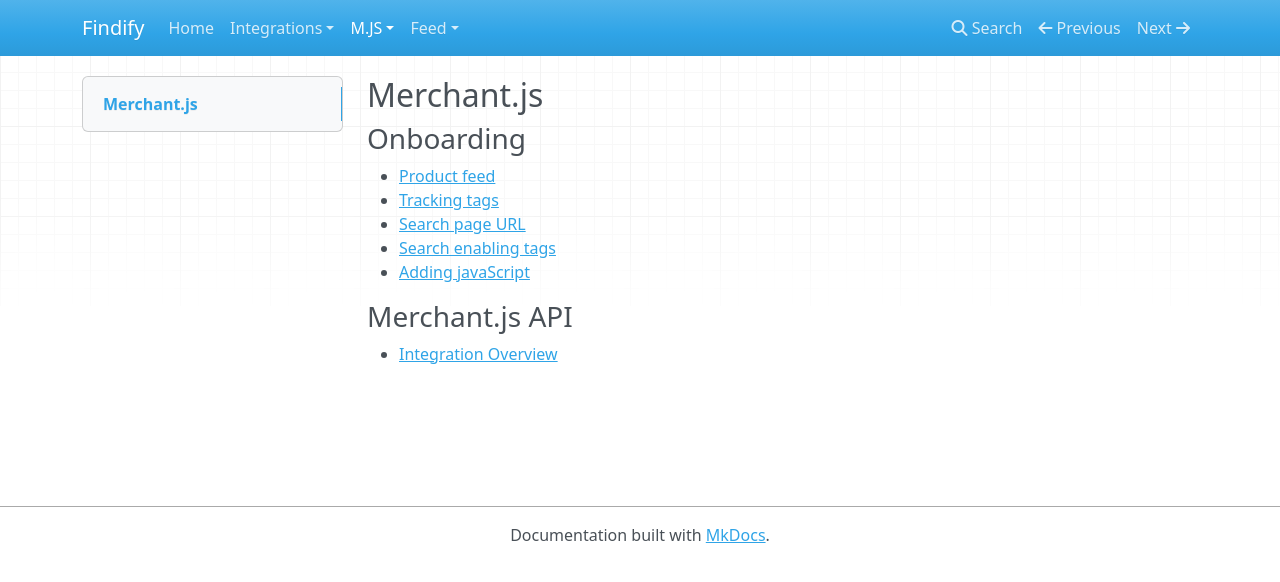
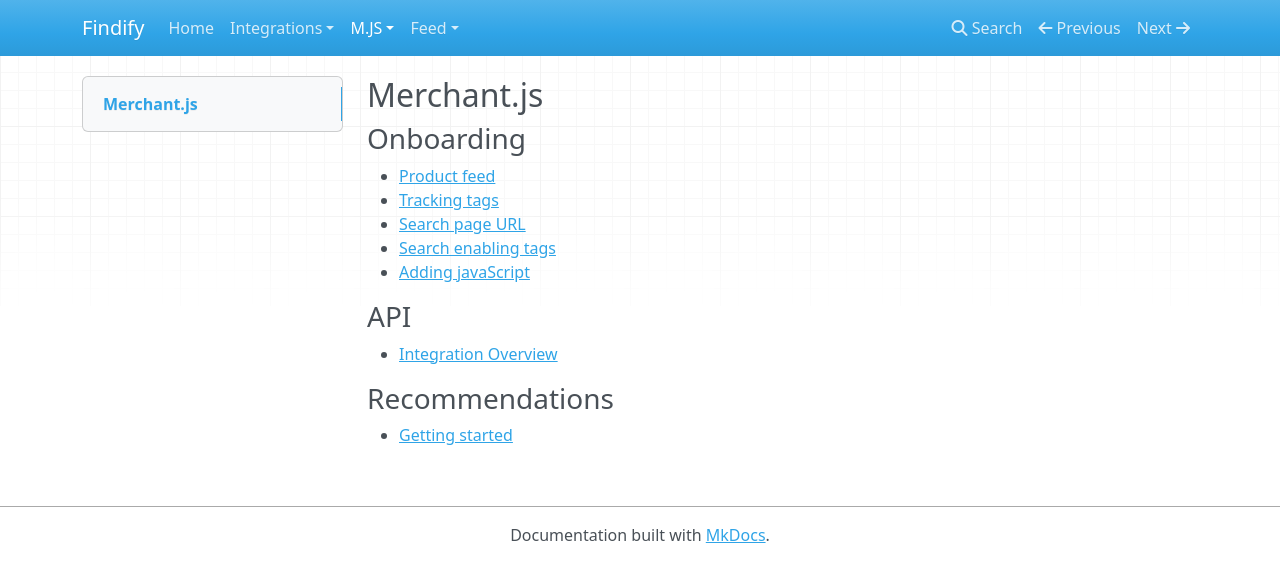
Before and after one commit to hughker/documentation, an MkDocs documentation site: the page built from docs/merchant-js/index.md, in a window 1280 px wide. Shown: the top 582 px of the page. Built offline with MkDocs 1.6.1, drawn with Linux system fonts in a browser that asks for light colours; nearby versions of some CDN libraries; old or Windows-style settings are respelled for this version of MkDocs.

Commit message:
MJS-273: add recommendations widget documentation

```diff
--- a/docs/merchant-js/index.md
+++ b/docs/merchant-js/index.md
@@ -7,6 +7,8 @@
 * [Search enabling tags](onboarding/searchEnablingTags.md)
 * [Adding javaScript](onboarding/addingJavaScript.md)
 
+### API
+* [Integration Overview](api/overview.md)
 
-### Merchant.js API
-* [Integration Overview](api/overview.md)
+### Recommendations
+* [Getting started](recommendations/gettingStarted.md)
```
Also changed, not shown: docs/merchant-js/gettingStarted.md (renamed from docs/merchant-js/recommendations.md).
